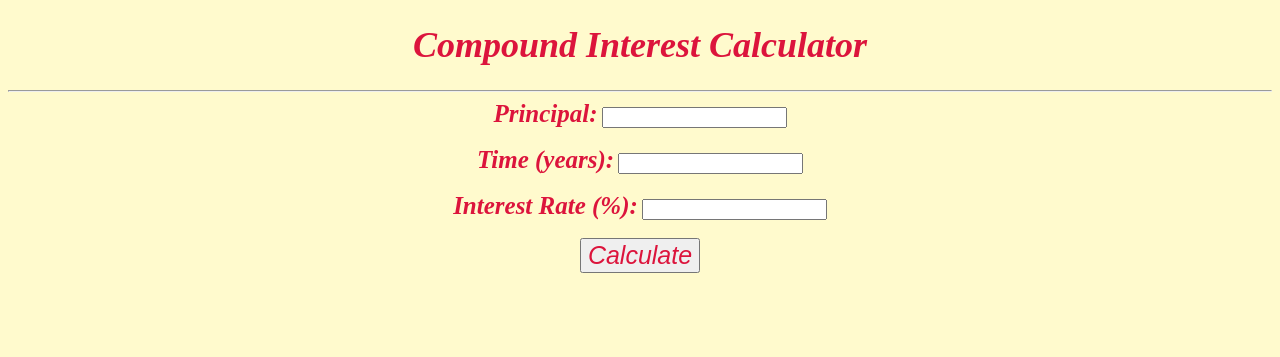
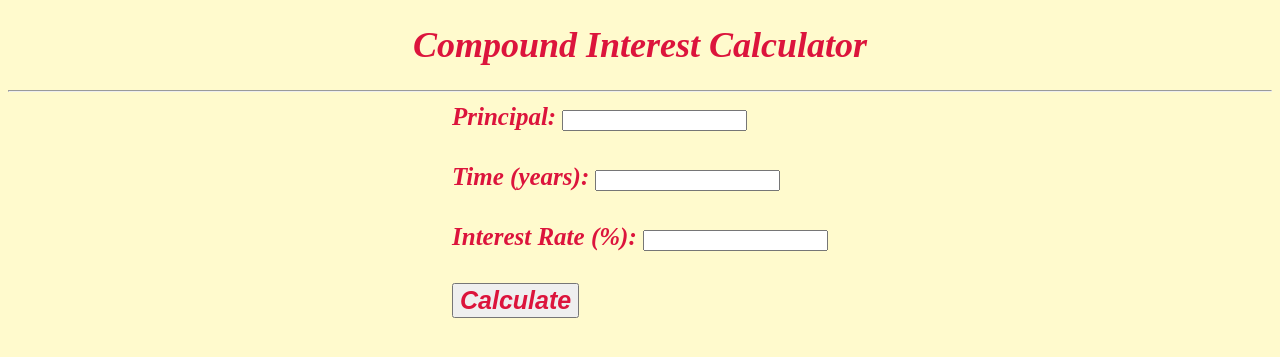
Before and after one commit to Sakleshwar/compoundcalc, a Django app: page / in a window 1280 px wide. Shown: the top 357 px of the page. Run offline with Django 4.2, Linux system fonts and the light colour scheme.

Commit message:
modified result

```diff
--- a/compund_int_cal/calculator/templates/index.html
+++ b/compund_int_cal/calculator/templates/index.html
@@ -9,14 +9,16 @@
     <hr>
     <form method="post">
       {% csrf_token %}
-      <center>
-      <b><label for="principal" style="font-size: 25px; color: crimson;"><i>Principal:</i></label>
-      <input type="number" name="principal" required><br><br>
-      <label for="time" style="font-size: 25px; color: crimson;"><i>Time (years):</i></label>
-      <input type="number" name="time" required><br><br>
-      <label for="rate" style="font-size: 25px; color: crimson;"><i>Interest Rate (%):</i></label>
-      <input type="number" name="rate" required><br><br>
-      <button type="submit" style="color: crimson; font-size: 25px;"><i>Calculate</i></button></b></center>
-    </form>
+      <center><table style="font-size: 25px;">
+        <tr><td>
+
+        <label for="principal" style="font-size: 25px; color: crimson;"><i><b>Principal:</b></i></label>
+        <input type="number" name="principal" required><br><br></td></tr>
+        <tr><td><label for="time" style="font-size: 25px; color: crimson;"><i><b>Time (years):</b></i></label>
+      <input type="number" name="time" required><br><br></td></tr>
+      <tr><td> <label for="rate" style="font-size: 25px; color: crimson;"><i><b>Interest Rate (%):</b></i></label>
+      <input type="number" name="rate" required><br><br></td></tr>
+      <tr><td> <button type="submit" style="color: crimson; font-size: 25px;"><i><b>Calculate</b></i></button></b></td></tr>
+    </table> </center></form>
   </body>
 </html>
```
